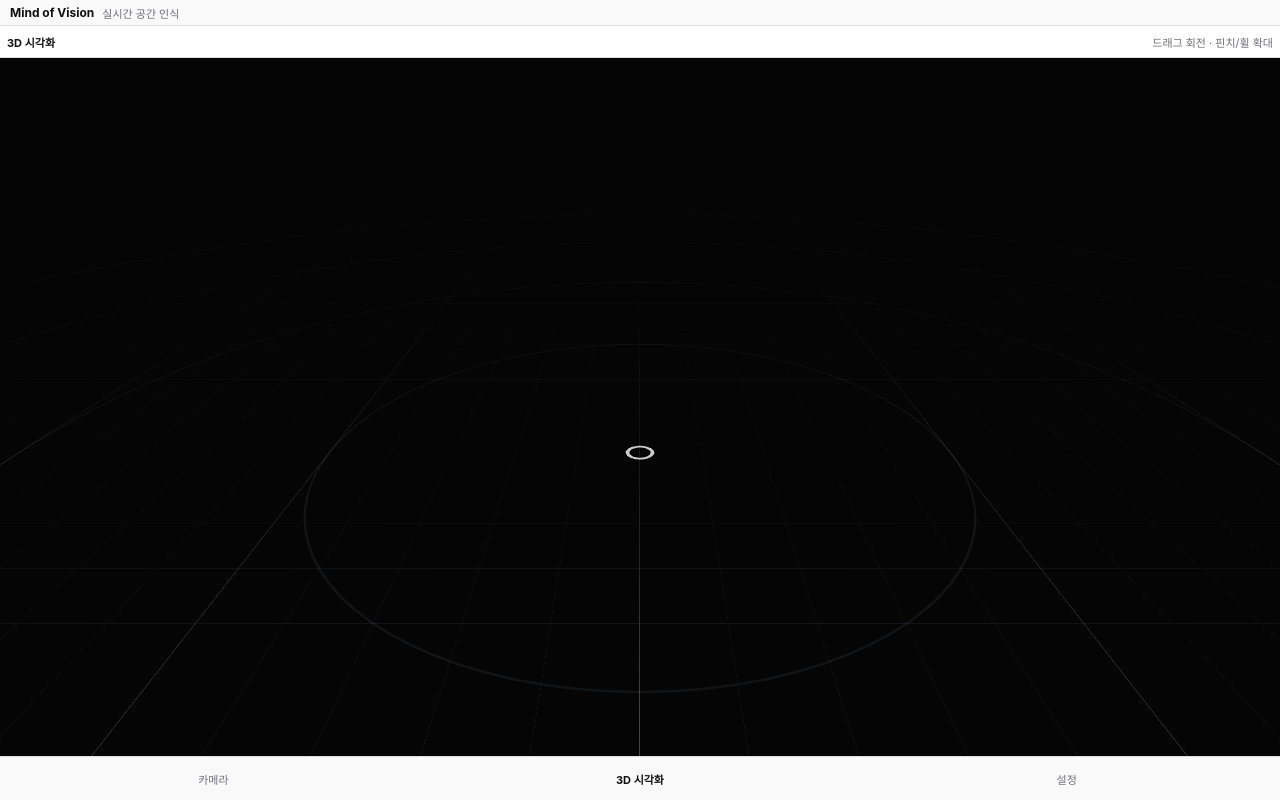
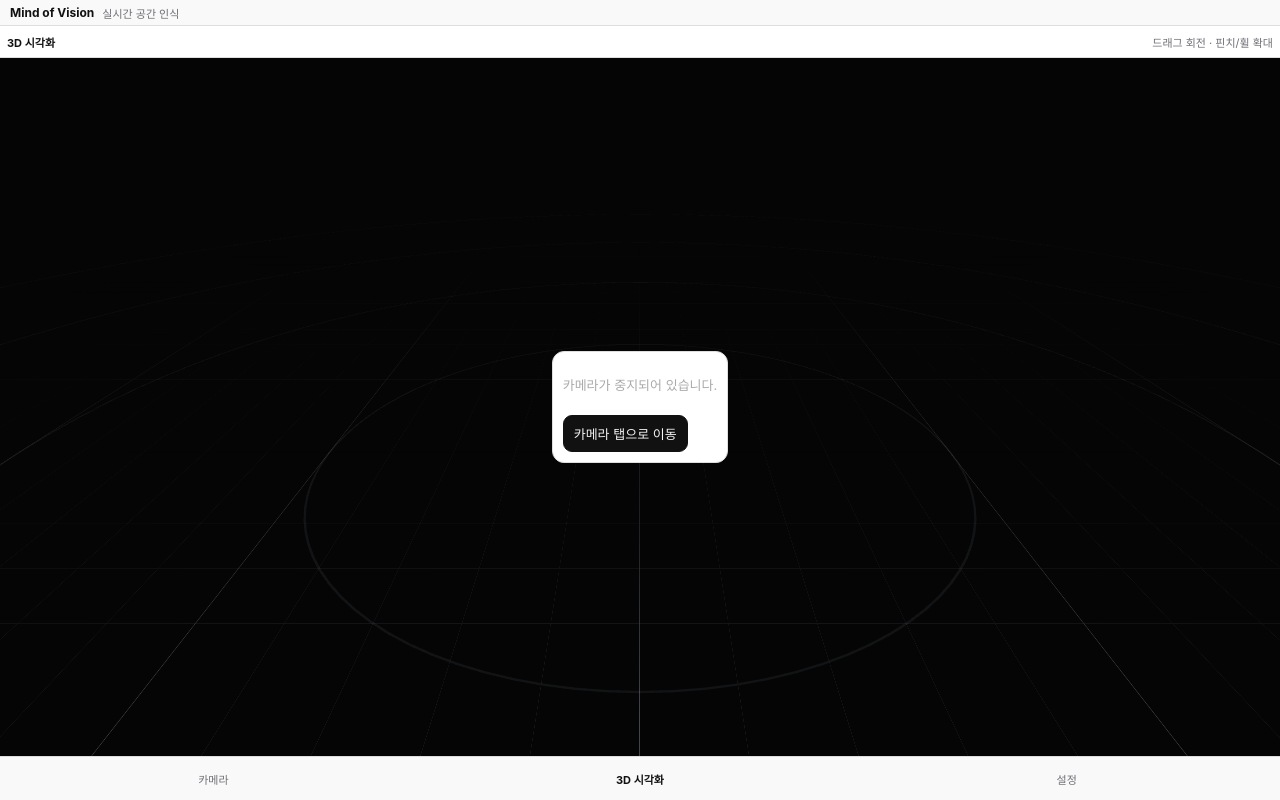
Before and after one commit to imdhson/mind-of-vision-webapp, a React (Vite) app: page / in a window 1280 px wide. Both pictures are taken after a click on the button "3D 시각화". Built offline with nearby package versions, Linux system fonts and the light colour scheme.

Commit message:
🎨 Palette: Add empty state CTA to Vision tab when camera is off
Co-authored-by: imdhson <22591714+imdhson@users.noreply.github.com>

```diff
--- a/src/components/vision/VisionTab.tsx
+++ b/src/components/vision/VisionTab.tsx
@@ -1,5 +1,10 @@
+import { useObjectStore } from '@/stores/objectStore';
 import { VisionScene } from './VisionScene';
+
 export function VisionTab({ active }: { active: boolean }) {
+  const cameraRunning = useObjectStore((s) => s.cameraRunning);
+  const setTab = useObjectStore((s) => s.setTab);
+
   return (
     <section className={`tab-page vision-page ${active ? 'show' : 'hide'}`} aria-hidden={!active}>
       <div className="thin-toolbar">
@@ -8,6 +13,16 @@ export function VisionTab({ active }: { active: boolean }) {
       </div>
       <div className="vision-stage">
         <VisionScene active={active} />
+        {!cameraRunning && (
+          <div className="empty-state">
+            <div className="panel-block">
+              <p>카메라가 중지되어 있습니다.</p>
+              <button className="primary" onClick={() => setTab('camera')}>
+                카메라 탭으로 이동
+              </button>
+            </div>
+          </div>
+        )}
       </div>
     </section>
   );
```
Also changed, not shown: .Jules/palette.md.
